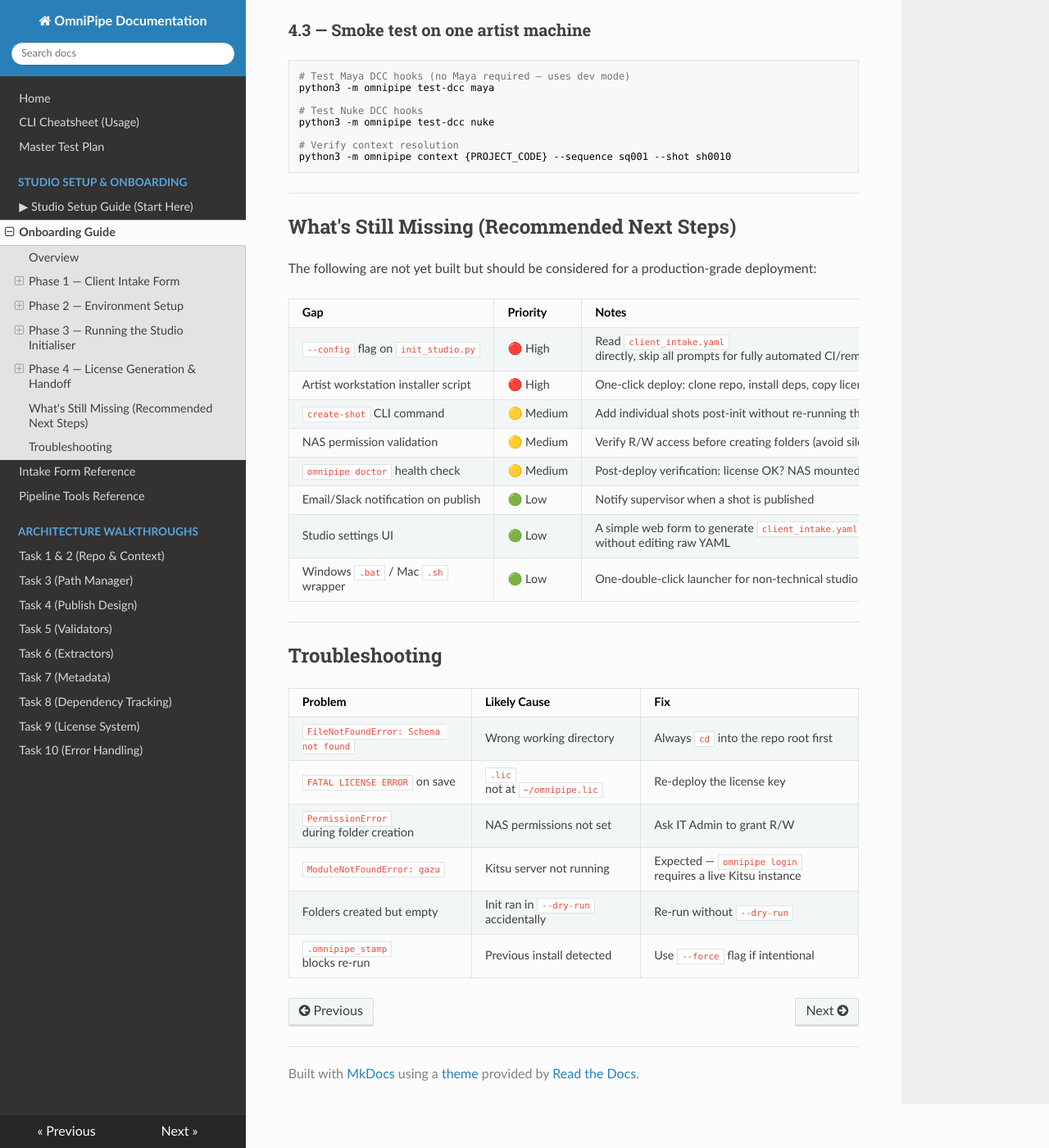
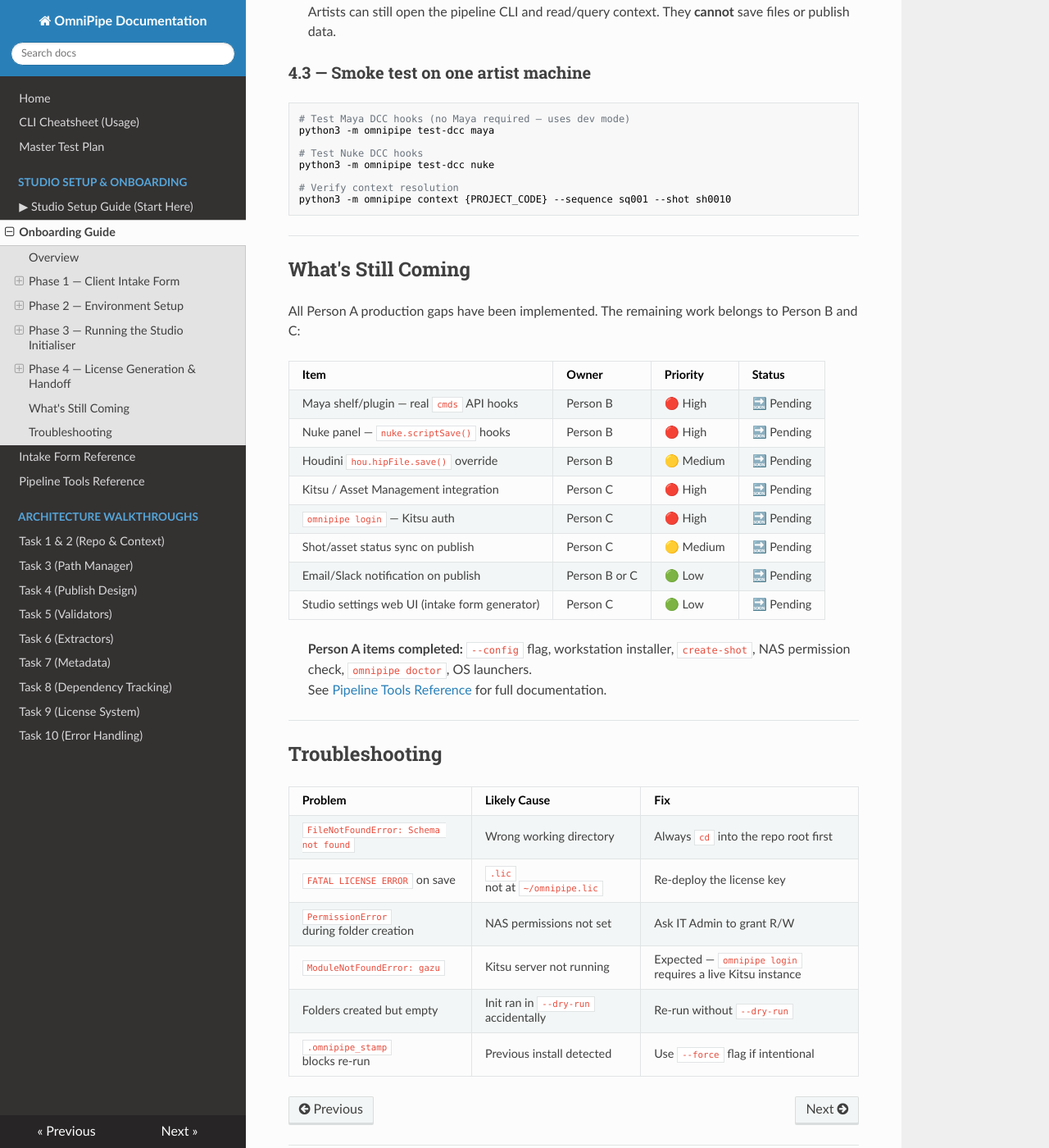
Before and after one commit to kamal-suryavanshi/OmniPipe, an MkDocs documentation site: the page built from docs/setup/onboarding.md, in a window 1280 px wide and 1400 px high, scrolled down 4388 px. Shown: the whole window at 82% size. Built offline with MkDocs 1.6.1, drawn with Linux system fonts in a browser that asks for light colours; nearby versions of some CDN libraries; some of the changed text lies outside the part shown.

Commit message:
docs(wiki): update onboarding guide — mark all Person A gaps done, fix init commands to use --config flag

```diff
--- a/docs/setup/onboarding.md
+++ b/docs/setup/onboarding.md
@@ -212,20 +215,23 @@ python3 -m omnipipe context {PROJECT_CODE} --sequence sq001 --shot sh0010
 
 ---
 
-## What's Still Missing (Recommended Next Steps)
+## What's Still Coming
 
-The following are not yet built but should be considered for a production-grade deployment:
+All Person A production gaps have been implemented. The remaining work belongs to Person B and C:
 
-| Gap | Priority | Notes |
-|---|---|---|
-| `--config` flag on `init_studio.py` | 🔴 High | Read `client_intake.yaml` directly, skip all prompts for fully automated CI/remote setup |
-| Artist workstation installer script | 🔴 High | One-click deploy: clone repo, install deps, copy license, test DCC hooks |
-| `create-shot` CLI command | 🟡 Medium | Add individual shots post-init without re-running the full script |
-| NAS permission validation | 🟡 Medium | Verify R/W access before creating folders (avoid silent permission failures) |
-| `omnipipe doctor` health check | 🟡 Medium | Post-deploy verification: license OK? NAS mounted? Schema valid? |
-| Email/Slack notification on publish | 🟢 Low | Notify supervisor when a shot is published |
-| Studio settings UI | 🟢 Low | A simple web form to generate `client_intake.yaml` without editing raw YAML |
-| Windows `.bat` / Mac `.sh` wrapper | 🟢 Low | One-double-click launcher for non-technical studio staff |
+| Item | Owner | Priority | Status |
+|---|---|---|---|
+| Maya shelf/plugin — real `cmds` API hooks | Person B | 🔴 High | 🔜 Pending |
+| Nuke panel — `nuke.scriptSave()` hooks | Person B | 🔴 High | 🔜 Pending |
+| Houdini `hou.hipFile.save()` override | Person B | 🟡 Medium | 🔜 Pending |
+| Kitsu / Asset Management integration | Person C | 🔴 High | 🔜 Pending |
+| `omnipipe login` — Kitsu auth | Person C | 🔴 High | 🔜 Pending |
+| Shot/asset status sync on publish | Person C | 🟡 Medium | 🔜 Pending |
+| Email/Slack notification on publish | Person B or C | 🟢 Low | 🔜 Pending |
+| Studio settings web UI (intake form generator) | Person C | 🟢 Low | 🔜 Pending |
+
+> **Person A items completed:** `--config` flag, workstation installer, `create-shot`, NAS permission check, `omnipipe doctor`, OS launchers.
+> See [Pipeline Tools Reference](pipeline_tools.md) for full documentation.
 
 ---
 
```
Also changed, not shown: other parts of docs/setup/onboarding.md (+10 -7 lines).
